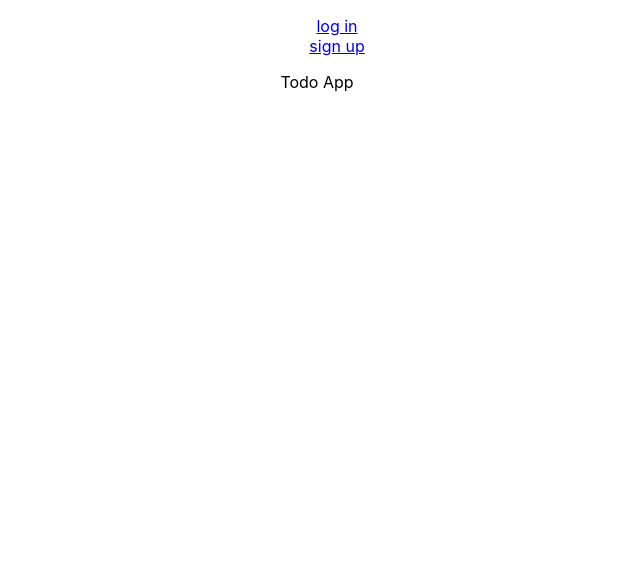
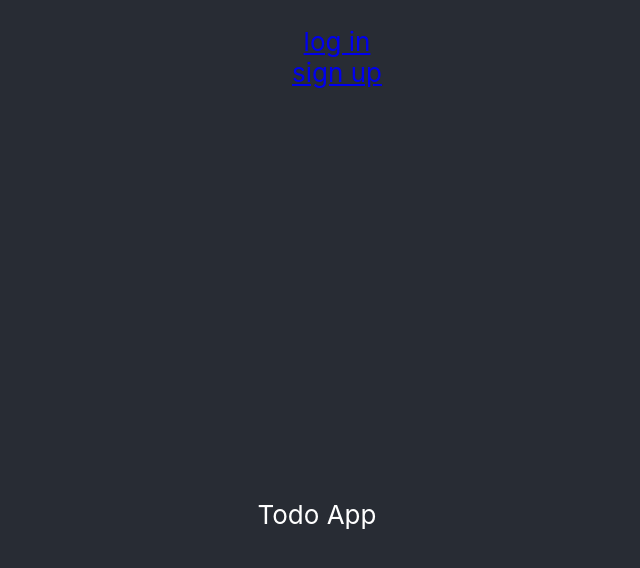
Before and after one commit to sarah-svg/todo-frontend, a React (Create React App) app: page / in a window 1280 px wide. Shown: the top 568 px of the page, without its empty margins (323-963 px from the left). Built offline with nearby package versions, Linux system fonts and the light colour scheme.

Commit message:
some style to lgin page

```diff
--- a/src/App.css
+++ b/src/App.css
@@ -1,12 +1,5 @@
 .App {
   text-align: center;
-
-}
-
-
-
-
-.App-header {
   background-color: #282c34;
   min-height: 100vh;
   display: flex;
--- a/src/Home.js
+++ b/src/Home.js
@@ -3,7 +3,7 @@ import React, { Component } from 'react'
 export default class Home extends Component {
     render() {
         return (
-            <div className="App-Header">
+            <div className="App">
                 Todo App
             </div>
         )
```
